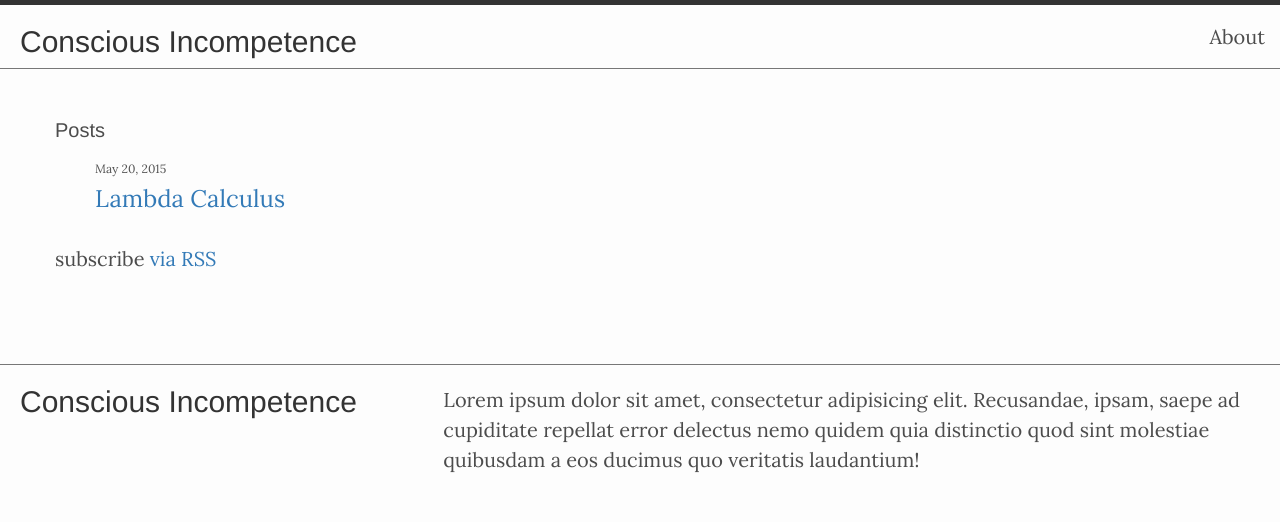
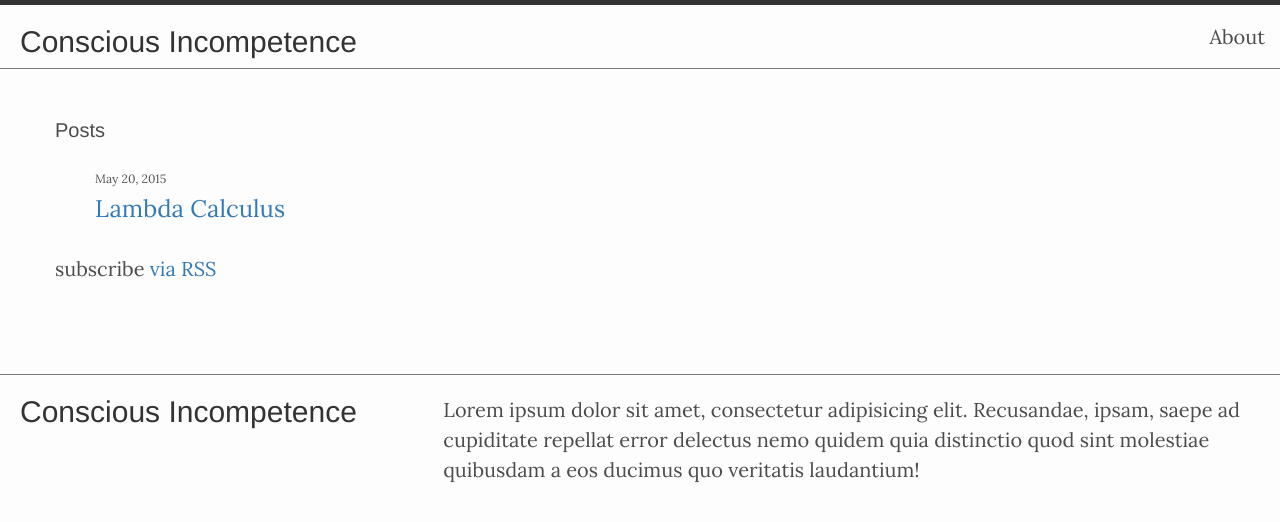
Before and after one commit to conscious-incompetence/conscious-incompetence.github.io, a Jekyll site: the page built from index.html, in a window 1280 px wide. Shown: the top 522 px of the page. Built offline with Jekyll 4.4.1, drawn with Linux system fonts in a browser that asks for light colours.

Commit message:
Playing with spacing around lists.

```diff
--- a/_sass/_style.scss
+++ b/_sass/_style.scss
@@ -22,3 +22,8 @@
         color: $gray-dark;
     }
 }
+
+// spacing around lists
+ul, ol, dl {
+  margin: 1em 0;
+}
```
